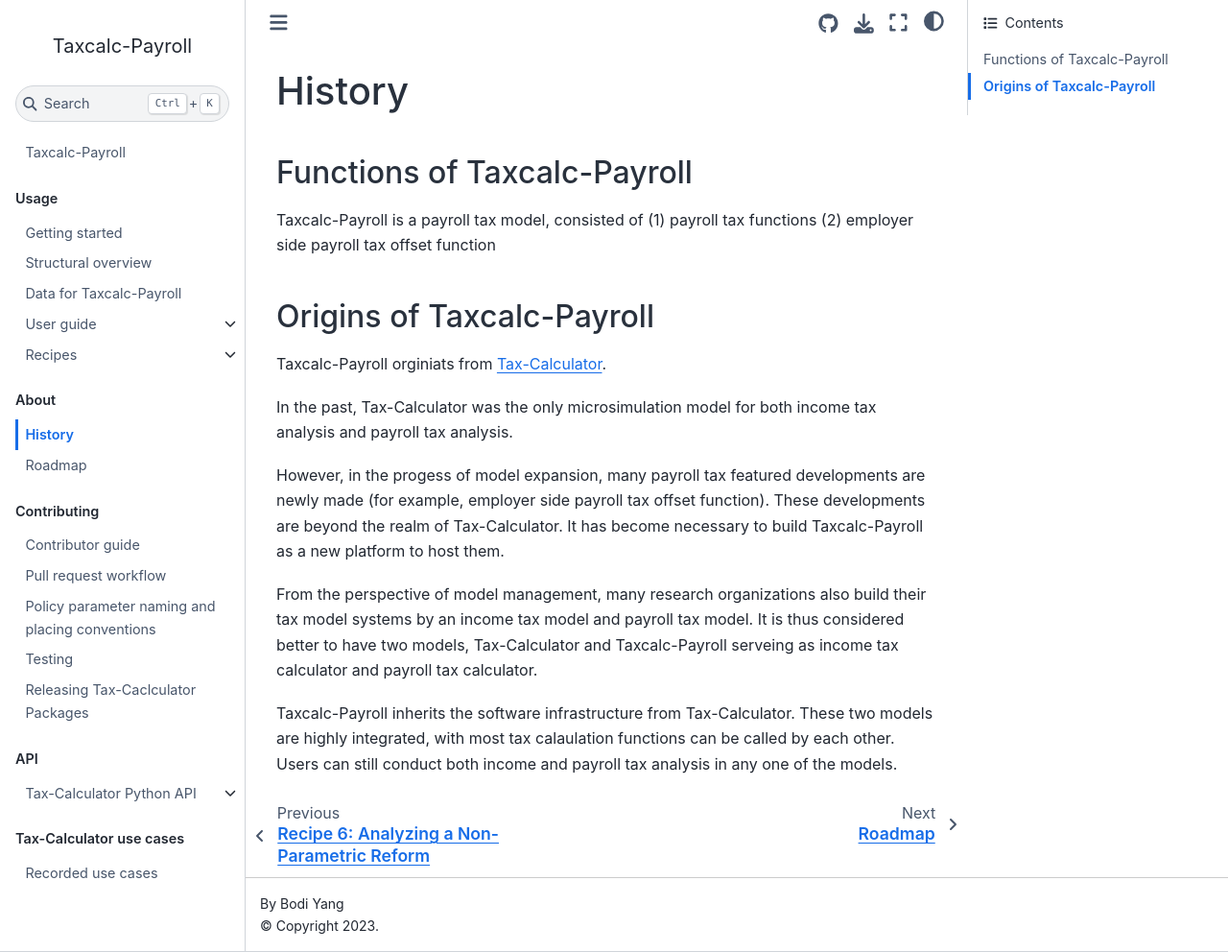
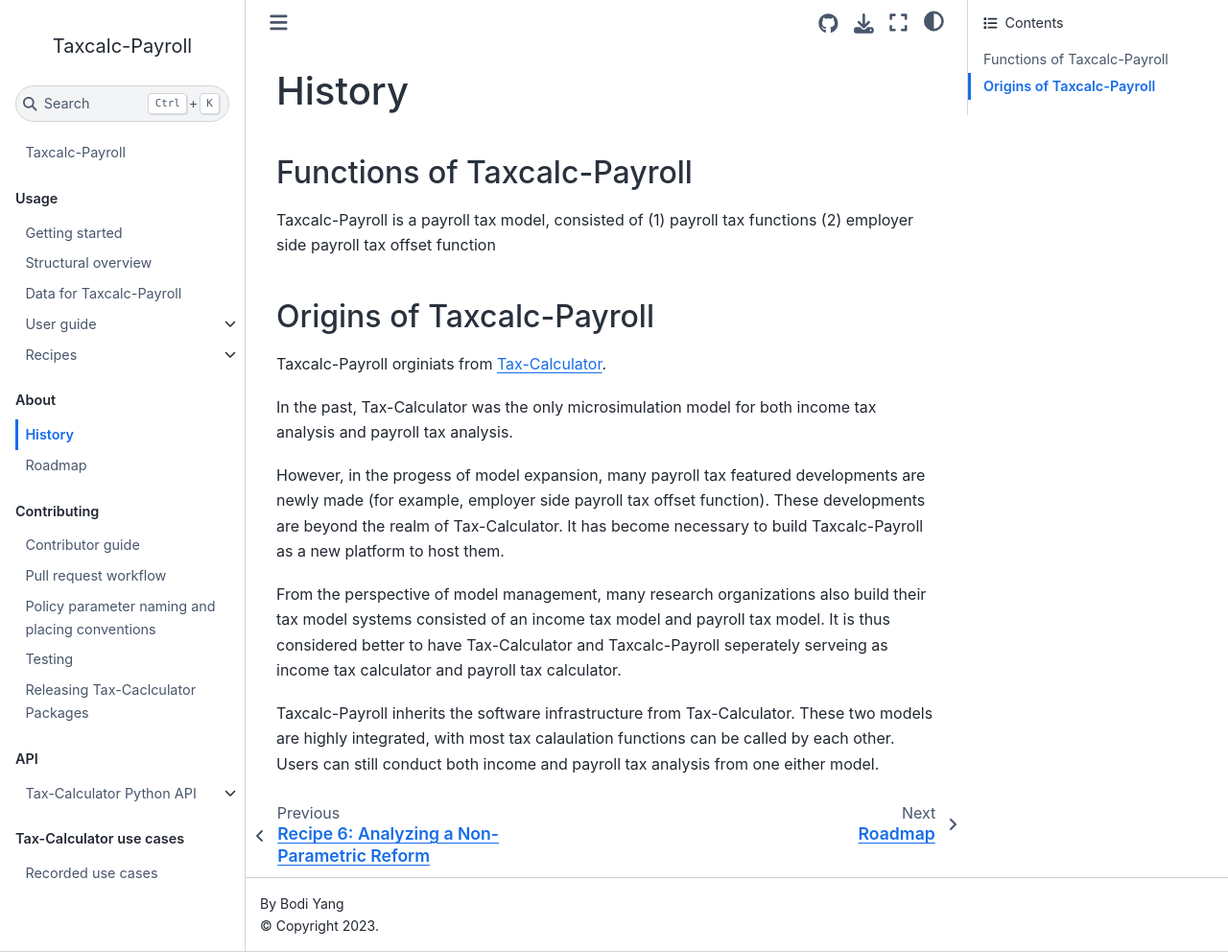
Before and after one commit to bodiyang/Taxcalc-Payroll, a Jupyter Book: the page built from docs/about/history.md, in a window 1280 px wide and 992 px high. Shown: the whole window at 96% size. Built offline with Jupyter Book 1.0.4 settings and Sphinx 7.4.7 and the Sphinx Book theme 1.1.4, drawn with Linux system fonts in a browser that asks for light colours; pages that are not in the unit, such as notebooks, are missing from menus.

Commit message:
update docs

```diff
--- a/docs/about/history.md
+++ b/docs/about/history.md
@@ -13,6 +13,6 @@ In the past, Tax-Calculator was the only microsimulation model for both income t
 
 However, in the progess of model expansion, many payroll tax featured developments are newly made (for example, employer side payroll tax offset function). These developments are beyond the realm of Tax-Calculator. It has become necessary to build Taxcalc-Payroll as a new platform to host them.
 
-From the perspective of model management, many research organizations also build their tax model systems by an income tax model and payroll tax model. It is thus considered better to have two models, Tax-Calculator and Taxcalc-Payroll serveing as income tax calculator and payroll tax calculator.
+From the perspective of model management, many research organizations also build their tax model systems consisted of an income tax model and payroll tax model. It is thus considered better to have Tax-Calculator and Taxcalc-Payroll seperately serveing as income tax calculator and payroll tax calculator.
 
-Taxcalc-Payroll inherits the software infrastructure from Tax-Calculator. These two models are highly integrated, with most tax calaulation functions can be called by each other. Users can still conduct both income and payroll tax analysis in any one of the models.
+Taxcalc-Payroll inherits the software infrastructure from Tax-Calculator. These two models are highly integrated, with most tax calaulation functions can be called by each other. Users can still conduct both income and payroll tax analysis from one either model.
```
